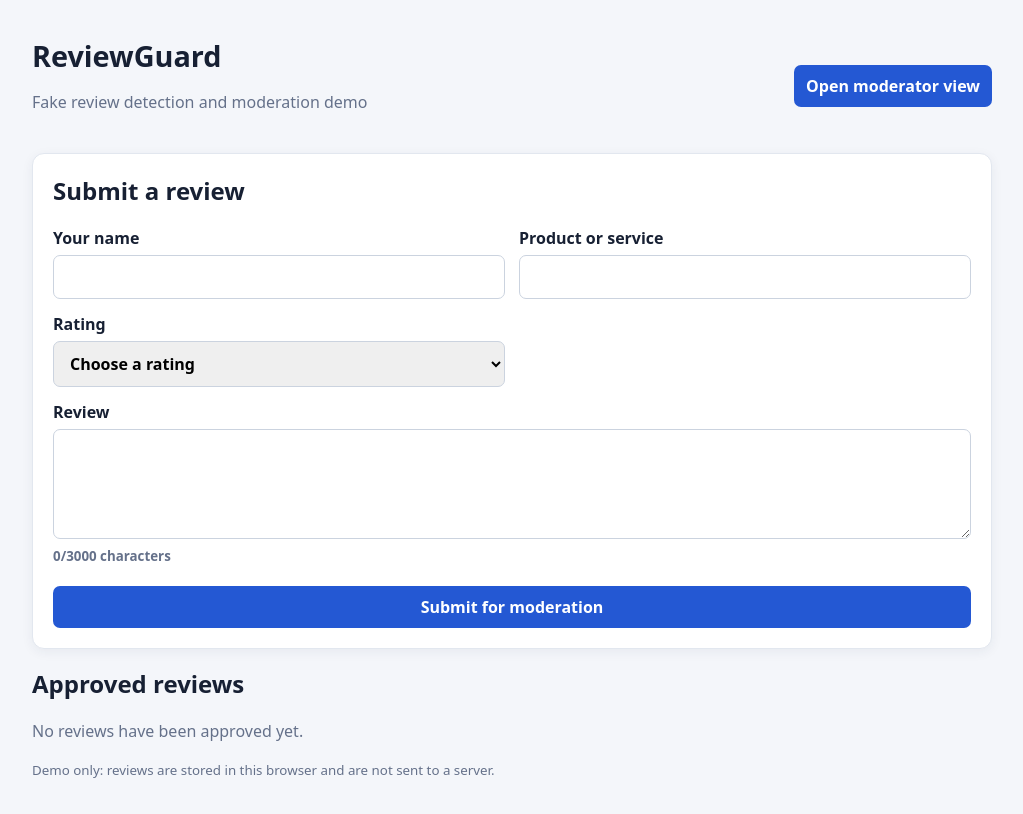
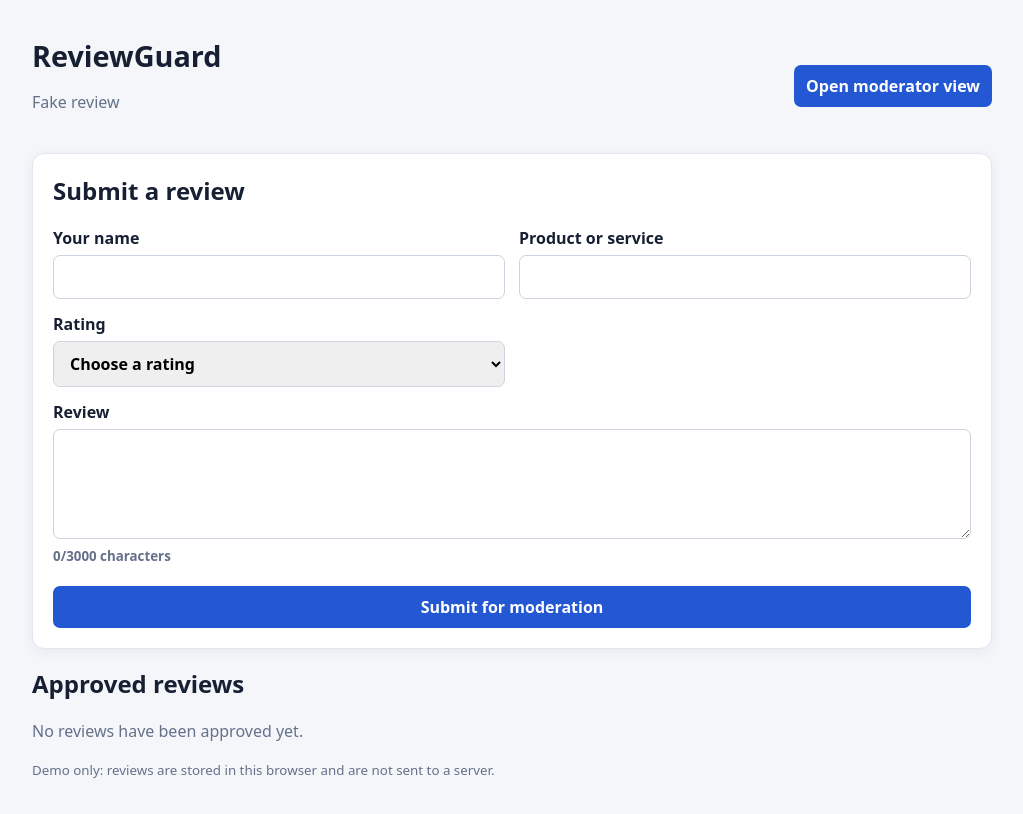
Before and after one commit to Aakashank/kabi, a plain HTML site: page index.html in a window 1280 px wide. Shown: the whole page, without its empty margins (128-1151 px from the left). Drawn offline with Linux system fonts and the light colour scheme.

Commit message:
index changed

```diff
--- a/index.html
+++ b/index.html
@@ -151,7 +151,7 @@
     <header>
       <div>
         <h1>ReviewGuard</h1>
-        <p class="muted">Fake review detection and moderation demo</p>
+        <p class="muted">Fake review </p>
       </div>
       <button id="moderatorToggle" type="button" style="width:auto">
         Open moderator view
```
